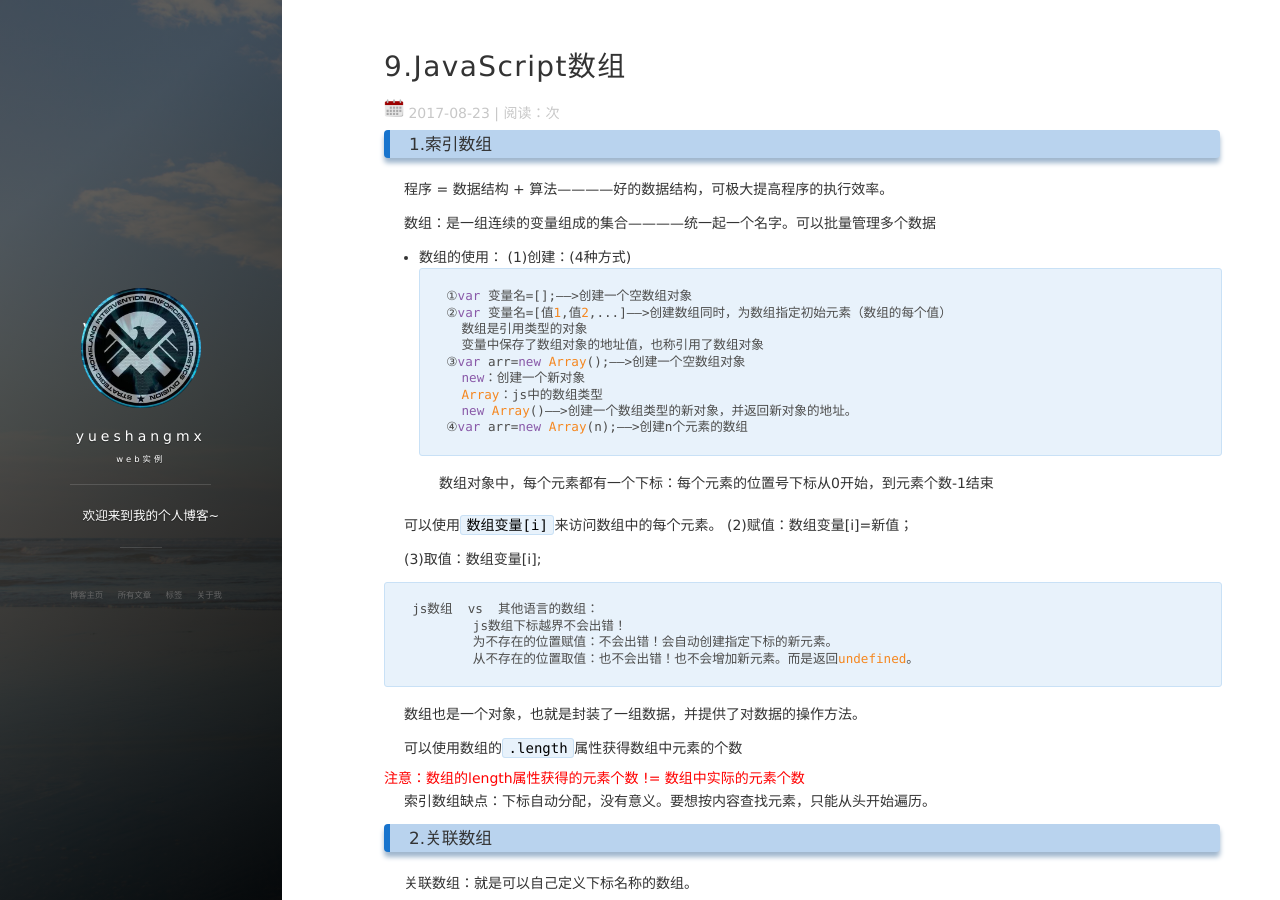
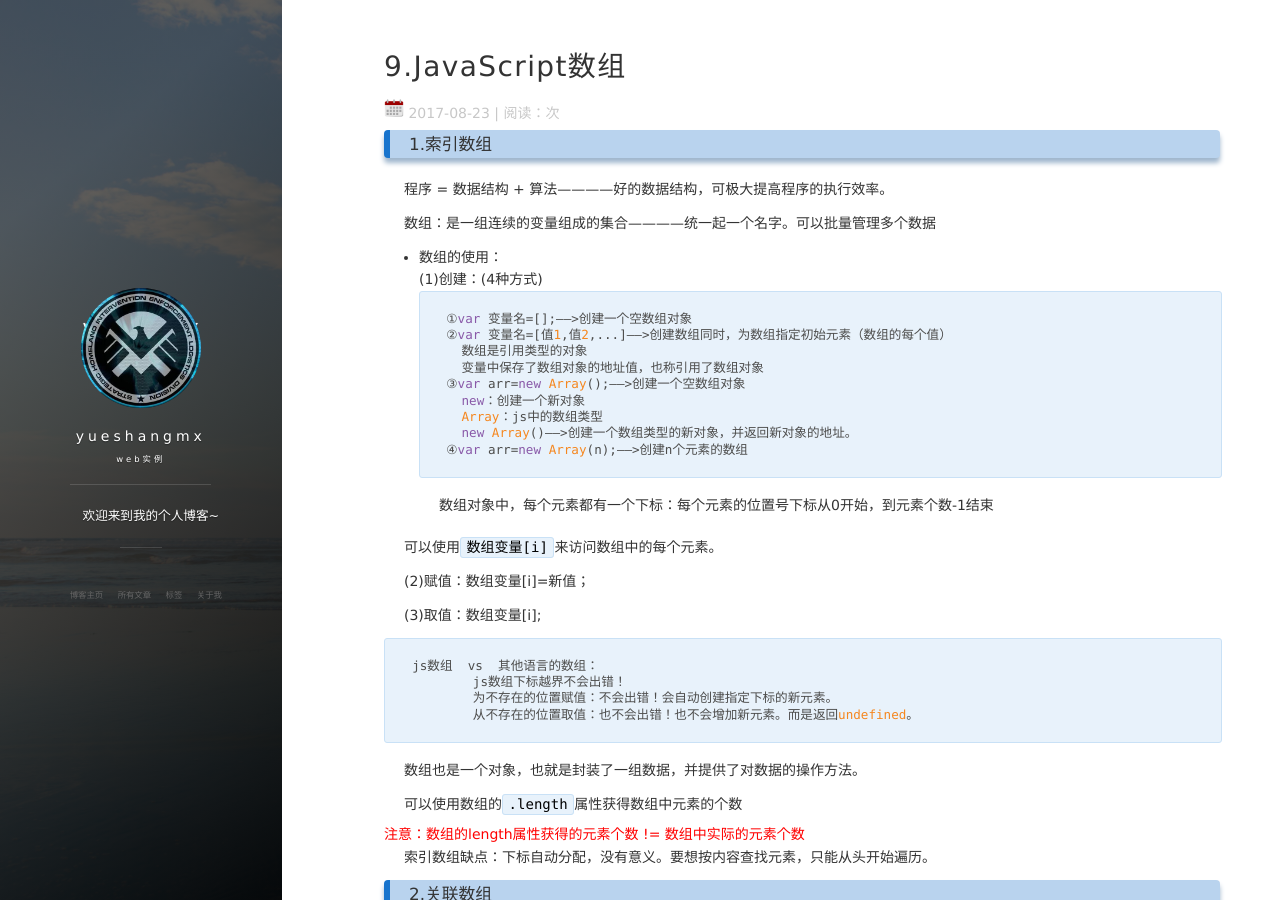
Before and after one commit to yueshangmx/yueshangmx.github.io, a Jekyll site: the page built from _posts/2017-08-23-JavaScrip数组.md, in a window 1280 px wide and 900 px high. Built offline with Jekyll 4.4.1, drawn with Linux system fonts in a browser that asks for light colours; nearby versions of some CDN libraries; comment, search, counter and statistics services are not loaded.

Commit message:
update 2017-11-08

````diff
--- a/_posts/2017-08-23-JavaScrip数组.md
+++ b/_posts/2017-08-23-JavaScrip数组.md
@@ -12,7 +12,7 @@ tags: 笔记
 
 数组：是一组连续的变量组成的集合————统一起一个名字。可以批量管理多个数据
 
-- 数组的使用：
+- 数组的使用：<br>
 (1)创建：(4种方式)
 ```
 ①var 变量名=[];——>创建一个空数组对象
@@ -28,6 +28,7 @@ tags: 笔记
 数组对象中，每个元素都有一个下标：每个元素的位置号下标从0开始，到元素个数-1结束
 
 可以使用`数组变量[i]`来访问数组中的每个元素。
+
 (2)赋值：数组变量[i]=新值；
 
 (3)取值：数组变量[i];
````
